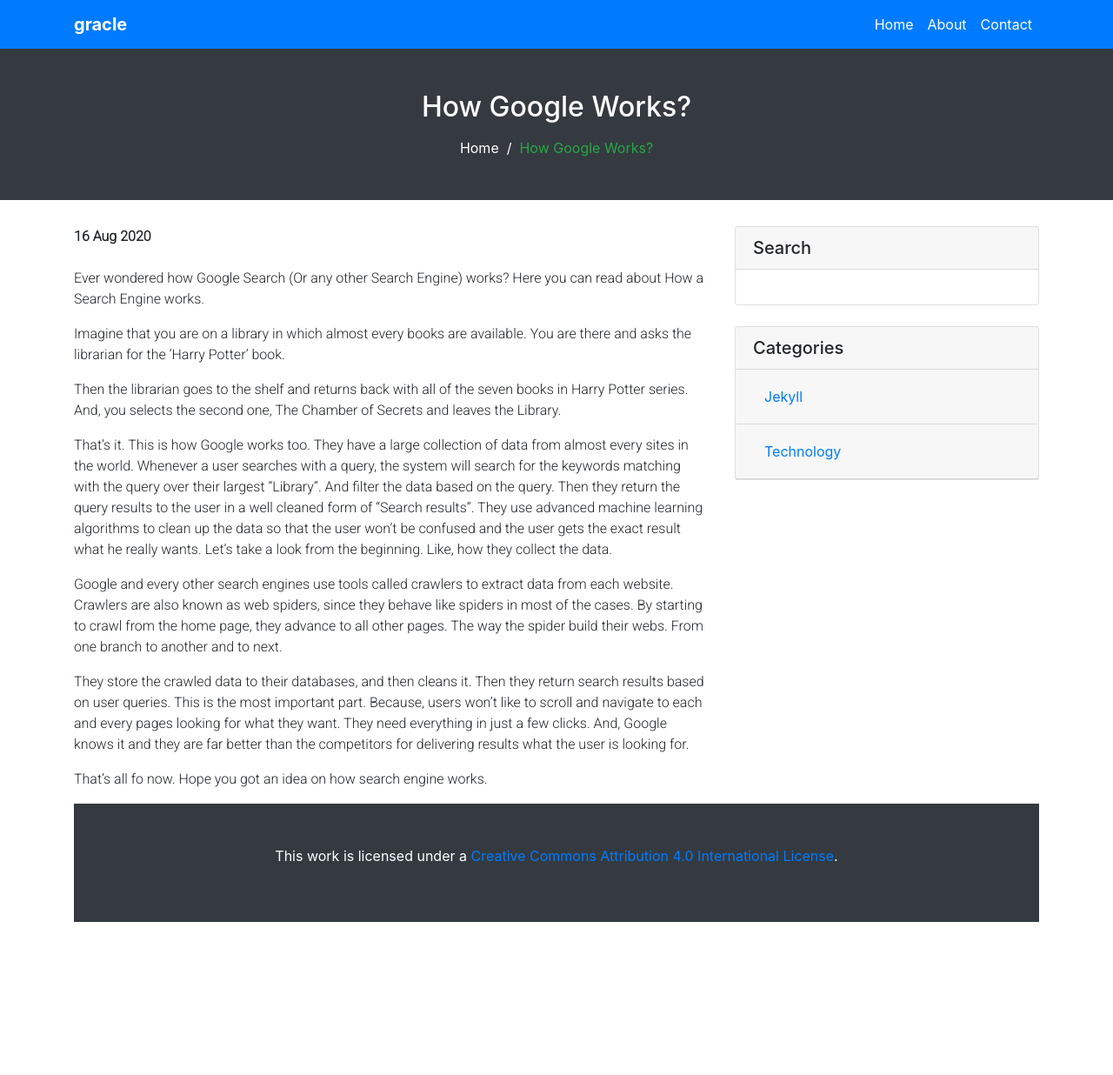
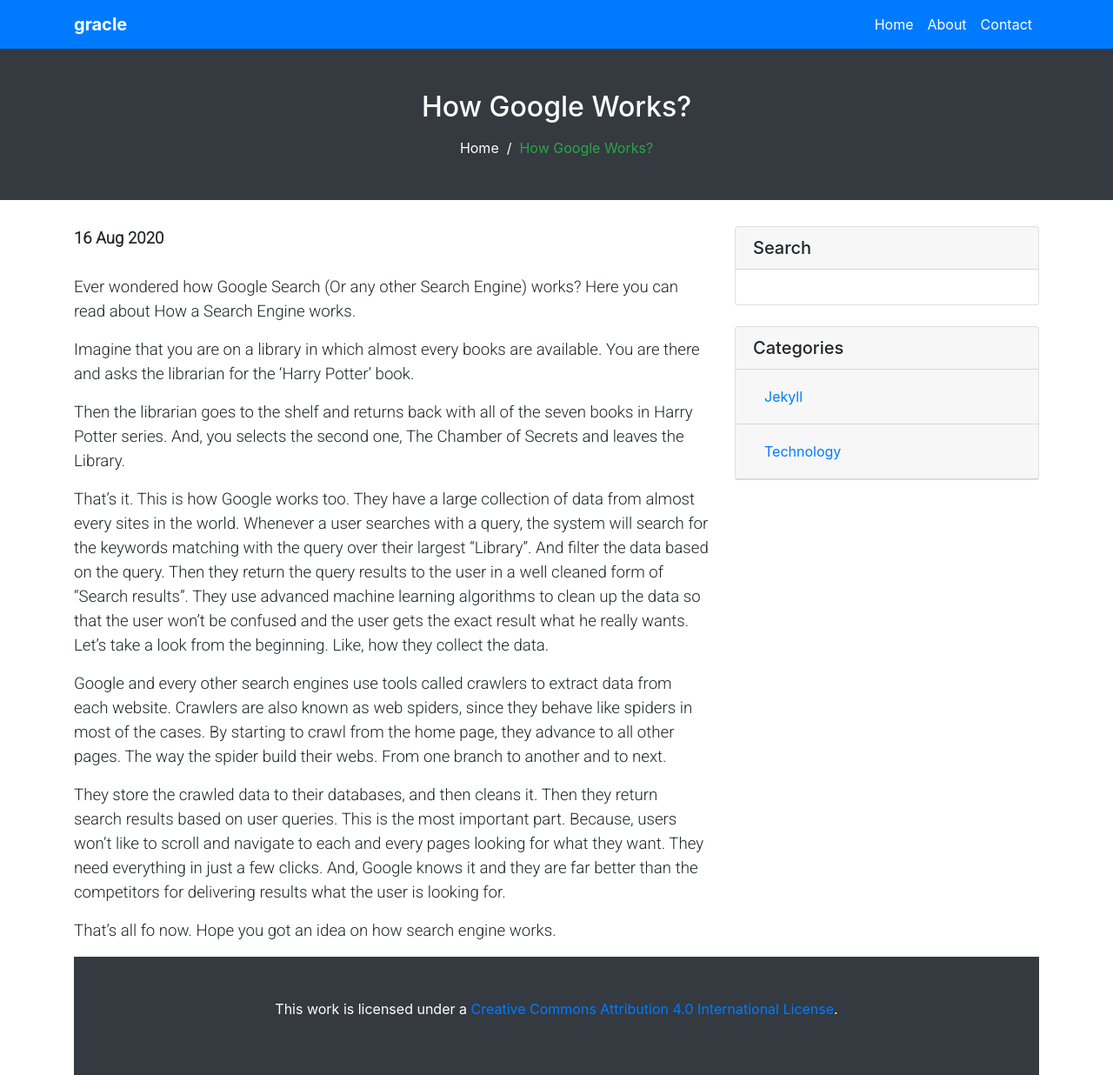
Before and after one commit to gracle/gracle.github.io, a Jekyll site: the page built from _posts/2020-08-16-how-google-works?.md, in a window 1280 px wide and 1236 px high. Shown: the whole window at 87% size. Built offline with Jekyll 4.4.1, drawn with Linux system fonts in a browser that asks for light colours; nearby versions of some CDN libraries; comment, search, counter and statistics services are not loaded.

Commit message:
Update post.html

```diff
--- a/_layouts/post.html
+++ b/_layouts/post.html
@@ -1,7 +1,7 @@
 ---
 layout: default
 ---
-<article id="post-page" style="font-family: 'Roboto', sans-serif;">
+<article id="post-page" style="font-family: 'Roboto', sans-serif; font-size:14pt;">
 	<time datetime="{{ page.date | date_to_xmlschema }}" class="by-line"><b>{{ page.date | date_to_string }}</b></time>
 		<br/><br>
 	<div>
```
